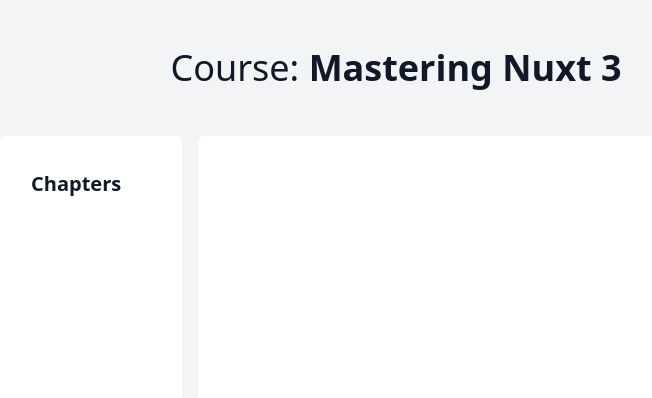
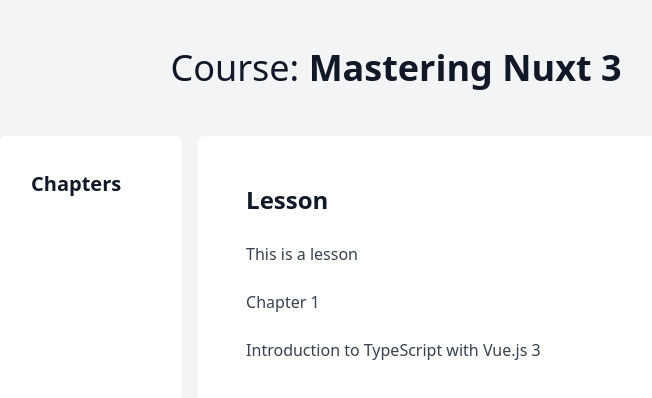
Before and after one commit to Basil-Panasiuk/mastering_course, a Nuxt app: page /course/chapter/1-chapter-1/lesson/1-introduction-to-typescript-with-vue-js-3 in a window 1280 px wide. Shown: the top 398 px of the page, without its empty margins (244-896 px from the left). Built offline with nearby package versions, Linux system fonts and the light colour scheme.

Commit message:
Add courseData

```diff
--- /dev/null
+++ b/composables/courseData.js
@@ -0,0 +1,139 @@
+export default {
+  title: "TypeScript with Vue.js 3",
+  chapters: [
+    {
+      title: "Chapter 1",
+      slug: "1-chapter-1",
+      number: 1,
+      lessons: [
+        {
+          title: "Introduction to TypeScript with Vue.js 3",
+          slug: "1-introduction-to-typescript-with-vue-js-3",
+          number: 1,
+          downloadUrl:
+            "https://vueschool.io/lessons/introduction-to-typescript-with-vue-js-3",
+          videoId: 684236333,
+          text: `In this lesson, we take a look at some of the benefits of using TypeScript with Vue.js including:
+
+Improved error detection in your IDE and at build time
+Safer and less stressful refactoring
+More focused and accurate IDE autocompletion
+
+We also answer the question: “Are there any cases when you wouldn’t want to use TypeScript?”.`,
+        },
+        {
+          title: "TypeScript in Vue Components",
+          slug: "2-typescript-in-vue-components",
+          number: 2,
+          downloadUrl:
+            "https://vueschool.io/lessons/typescript-in-vue-components",
+          videoId: 684012498,
+          text: `In this lesson, we learn how to direct Vue Single File Components to work with typescript.`,
+        },
+        {
+          title: "Typing Component Events",
+          slug: "3-typing-component-events",
+          number: 3,
+          downloadUrl: "https://vueschool.io/lessons/typing-component-events",
+          sourceUrl: "https://vueschool.io/lessons/typing-component-events",
+          videoId: 686921522,
+          text: `In this lesson, we learn how to type the payload of component events in Vue and TypeScript.`,
+        },
+      ],
+    },
+    {
+      title: "Chapter 2",
+      slug: "2-chapter-2",
+      number: 2,
+      lessons: [
+        {
+          title: "Using TypeScript with the Options API in Components",
+          slug: "1-using-typescript-with-the-options-api-in-components",
+          number: 1,
+          downloadUrl:
+            "https://vueschool.io/lessons/using-typescript-with-the-options-api-in-components",
+          sourceUrl:
+            "https://vueschool.io/lessons/using-typescript-with-the-options-api-in-components",
+          videoId: 688503389,
+          text: `In this lesson, we learn how to use TypeScript with the Vue.js Options API to type things such as component props, computed props, and events.`,
+        },
+        {
+          title: "Declaring and Typing Component Props",
+          slug: "2-declaring-and-typing-component-props",
+          number: 2,
+          downloadUrl:
+            "https://vueschool.io/lessons/declaring-and-typing-component-props",
+          sourceUrl:
+            "https://vueschool.io/lessons/declaring-and-typing-component-props",
+          videoId: 688500728,
+          text: `In this lesson, we’ll examine how to use TypeScript to define types for Vue component props. Along the way, you’ll also get a first hand look at the great DX this provides for interacting with those components.`,
+        },
+        {
+          title: "TypeScript in Vue Components",
+          slug: "3-typescript-in-vue-components",
+          number: 3,
+          downloadUrl:
+            "https://vueschool.io/lessons/typescript-in-vue-components",
+          videoId: 684012498,
+          text: `In this lesson, we learn how to direct Vue Single File Components to work with typescript.`,
+        },
+        {
+          title: "Typing Component Events",
+          slug: "4-typing-component-events",
+          number: 4,
+          downloadUrl: "https://vueschool.io/lessons/typing-component-events",
+          sourceUrl: "https://vueschool.io/lessons/typing-component-events",
+          videoId: 686921522,
+          text: `In this lesson, we learn how to type the payload of component events in Vue and TypeScript.`,
+        },
+      ],
+    },
+    {
+      title: "Chapter 3",
+      slug: "3-chapter-3",
+      number: 3,
+      lessons: [
+        {
+          title: "Using TypeScript with the Options API in Components",
+          slug: "1-using-typescript-with-the-options-api-in-components",
+          number: 1,
+          downloadUrl:
+            "https://vueschool.io/lessons/using-typescript-with-the-options-api-in-components",
+          sourceUrl:
+            "https://vueschool.io/lessons/using-typescript-with-the-options-api-in-components",
+          videoId: 688503389,
+          text: `In this lesson, we learn how to use TypeScript with the Vue.js Options API to type things such as component props, computed props, and events.`,
+        },
+        {
+          title: "Declaring and Typing Component Props",
+          slug: "2-declaring-and-typing-component-props",
+          number: 2,
+          downloadUrl:
+            "https://vueschool.io/lessons/declaring-and-typing-component-props",
+          sourceUrl:
+            "https://vueschool.io/lessons/declaring-and-typing-component-props",
+          videoId: 688500728,
+          text: `In this lesson, we’ll examine how to use TypeScript to define types for Vue component props. Along the way, you’ll also get a first hand look at the great DX this provides for interacting with those components.`,
+        },
+        {
+          title: "TypeScript in Vue Components",
+          slug: "3-typescript-in-vue-components",
+          number: 3,
+          downloadUrl:
+            "https://vueschool.io/lessons/typescript-in-vue-components",
+          videoId: 684012498,
+          text: `In this lesson, we learn how to direct Vue Single File Components to work with typescript.`,
+        },
+        {
+          title: "Typing Component Events",
+          slug: "4-typing-component-events",
+          number: 4,
+          downloadUrl: "https://vueschool.io/lessons/typing-component-events",
+          sourceUrl: "https://vueschool.io/lessons/typing-component-events",
+          videoId: 686921522,
+          text: `In this lesson, we learn how to type the payload of component events in Vue and TypeScript.`,
+        },
+      ],
+    },
+  ],
+};
--- /dev/null
+++ b/composables/useCourse.ts
@@ -0,0 +1,5 @@
+import courseData from "./courseData";
+
+export const useCourse = () => {
+  return courseData;
+};
--- a/pages/course.vue
+++ b/pages/course.vue
@@ -20,7 +20,7 @@
       </div>
 
       <div class="prose p-12 bg-white rounded-md w-[65ch]">
-        <!--        <NuxtPage />-->
+        <NuxtPage />
       </div>
     </div>
   </div>
--- a/pages/course/chapter/[chapterSlug]/lesson/[lessonSlug].vue
+++ b/pages/course/chapter/[chapterSlug]/lesson/[lessonSlug].vue
@@ -1,7 +1,22 @@
 <template>
   <h2>Lesson</h2>
   <p>This is a lesson</p>
-  <p>Chapter slug: {{ $route.params.chapterSlug }}</p>
-  <p>Chapter slug: {{ $route.params.lessonSlug }}</p>
+  <p>{{ chapter.title }}</p>
+  <p>{{ lesson.title }}</p>
 </template>
-<script setup lang="ts"></script>
+<script setup>
+const course = useCourse();
+const route = useRoute();
+
+const chapter = computed(() => {
+  return course.chapters.find(
+    (chapter) => chapter.slug === route.params.chapterSlug
+  );
+});
+
+const lesson = computed(() => {
+  return chapter.value.lessons.find(
+    (lesson) => lesson.slug === route.params.lessonSlug
+  );
+});
+</script>
```
